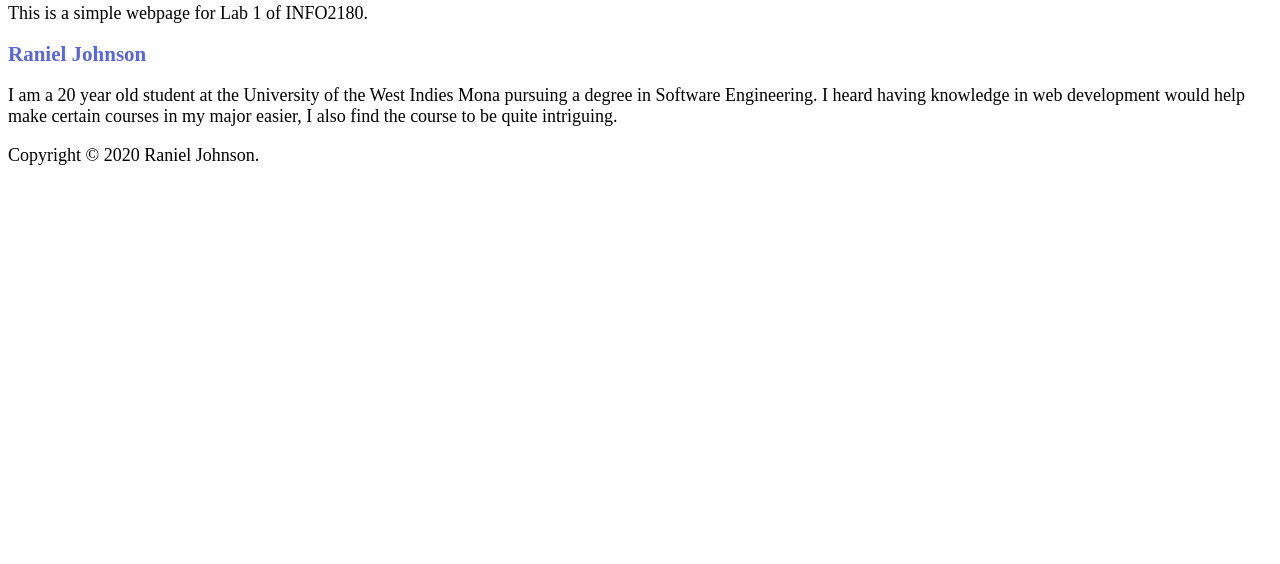
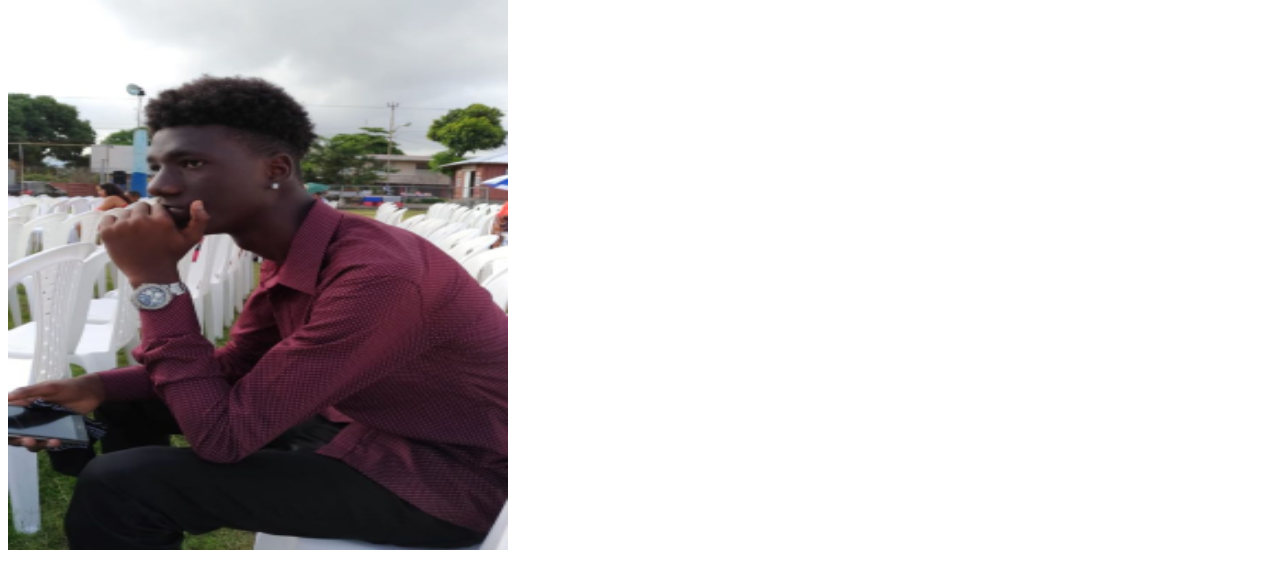
Before and after one commit to RanielJohnson/info2180-lab1, a plain HTML site: page index.html in a window 1280 px wide. Shown: the part 58-622 px from the top of the page. Drawn offline with Linux system fonts and the light colour scheme.

Commit message:
itsme.png

```diff
--- a/index.html
+++ b/index.html
@@ -5,6 +5,7 @@
     <meta name="viewport" content="width=devicewidth, initial-scale=1.0">
     <meta http-equiv="X-UA-Compatible" content="ie=edge">
     <title>INFO2180 Lab 1</title>
+<image src= "itsme.png" alt = "Tall,dark and handsome" width="500" height="600">
 <link rel="stylesheet" type="text/css" href="styles.css" />
 </head>
 <body>
```
Also changed, not shown: itsme.png (added).
